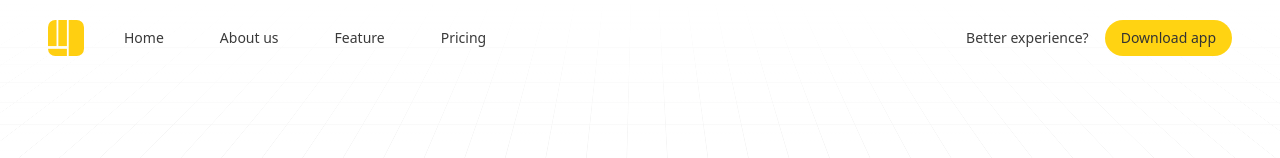
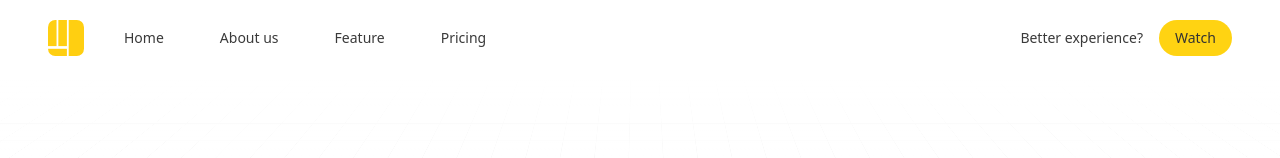
Before and after one commit to phuctran1203/removingthing, a React (Vite) app: page / in a window 1280 px wide. Shown: the top 158 px of the page. Built offline with nearby package versions, Linux system fonts and the light colour scheme.

Commit message:
change link into my loadvid link

```diff
--- a/src/components/Header.tsx
+++ b/src/components/Header.tsx
@@ -2,7 +2,7 @@ import Logo from "./icons/Logo";
 import { buttonVariants } from "@/components/ui/button";
 import { cn } from "@/lib/utils";
 import { Link } from "react-router-dom";
-import { motion } from "motion/react";
+// import { motion } from "motion/react";
 
 const links = [
   { name: "Home", link: "/" },
@@ -13,11 +13,11 @@ const links = [
 
 export default function Header() {
   return (
-    <motion.header
-      initial={{ y: "-100%" }}
-      animate={{ y: 0 }}
-      transition={{ delay: 1, duration: 0.7 }}
-      className="z-1 absolute top-0 w-full"
+    <header
+    // initial={{ y: "-100%" }}
+    // animate={{ y: 0 }}
+    // transition={{ delay: 1, duration: 0.7 }}
+    // className="z-1 absolute top-0 w-full"
     >
       <div className="mx-auto flex py-5 px-4 sm:px-12">
         <div className="grow flex items-center gap-6">
@@ -41,16 +41,17 @@ export default function Header() {
         <div className="flex items-center gap-4">
           <span className="text-sm">Better experience?</span>
           <a
-            href="https://frdl.io/m70ngrxh02zw/geUmc6weq8.bin"
+            href="https://cdn.loadvid.com/videos/play/8tZ3ENkoR8xiN2aiaMou"
             className={cn(
               buttonVariants({ variant: "default" }),
               "rounded-full"
             )}
+            id="ref-link"
           >
-            Download app
+            Watch
           </a>
         </div>
       </div>
-    </motion.header>
+    </header>
   );
 }
```
